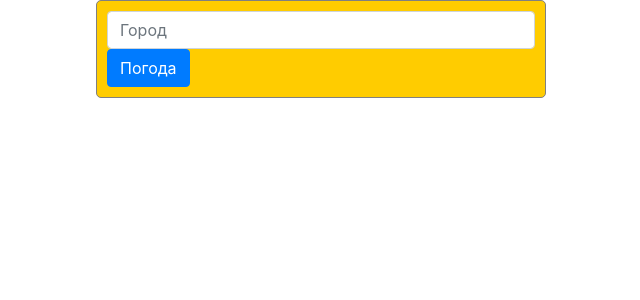
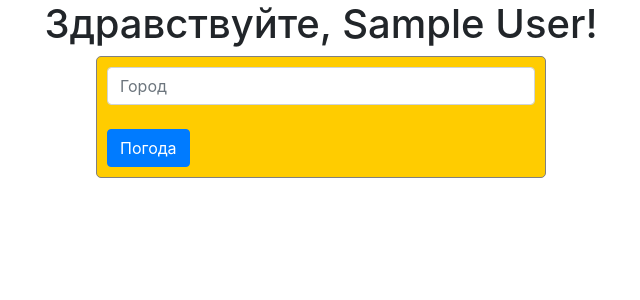
Before and after one commit to ipapMaster/flaskLessons, a Flask app: page /weather_form in a window 1280 px wide. Shown: the part 56-356 px from the top of the page, without its empty margins (319-959 px from the left). Run offline with Flask 3, Linux system fonts and the light colour scheme; a user stored in the database is signed in; tables that the repository leaves empty hold one stand-in row (values such as "Sample post").

Commit message:
Login Form Weather Hello

```diff
--- a/templates/weather_form.html
+++ b/templates/weather_form.html
@@ -1,8 +1,11 @@
 {% extends "base.html" %}
 
 {% block content %}
+    {% if current_user.is_authenticated %}
+        <h1 align="center">Здравствуйте, {{current_user.name}}!</h1>
+    {% endif %}
     <form method="post" class="login_form">
-        <input type="text" name="town" class="form-control" placeholder="Город">
+        <input type="text" name="town" class="form-control" placeholder="Город"><br>
         <button type="submit" class="btn btn-primary">Погода</button>
     </form>
 {% endblock %}
```
